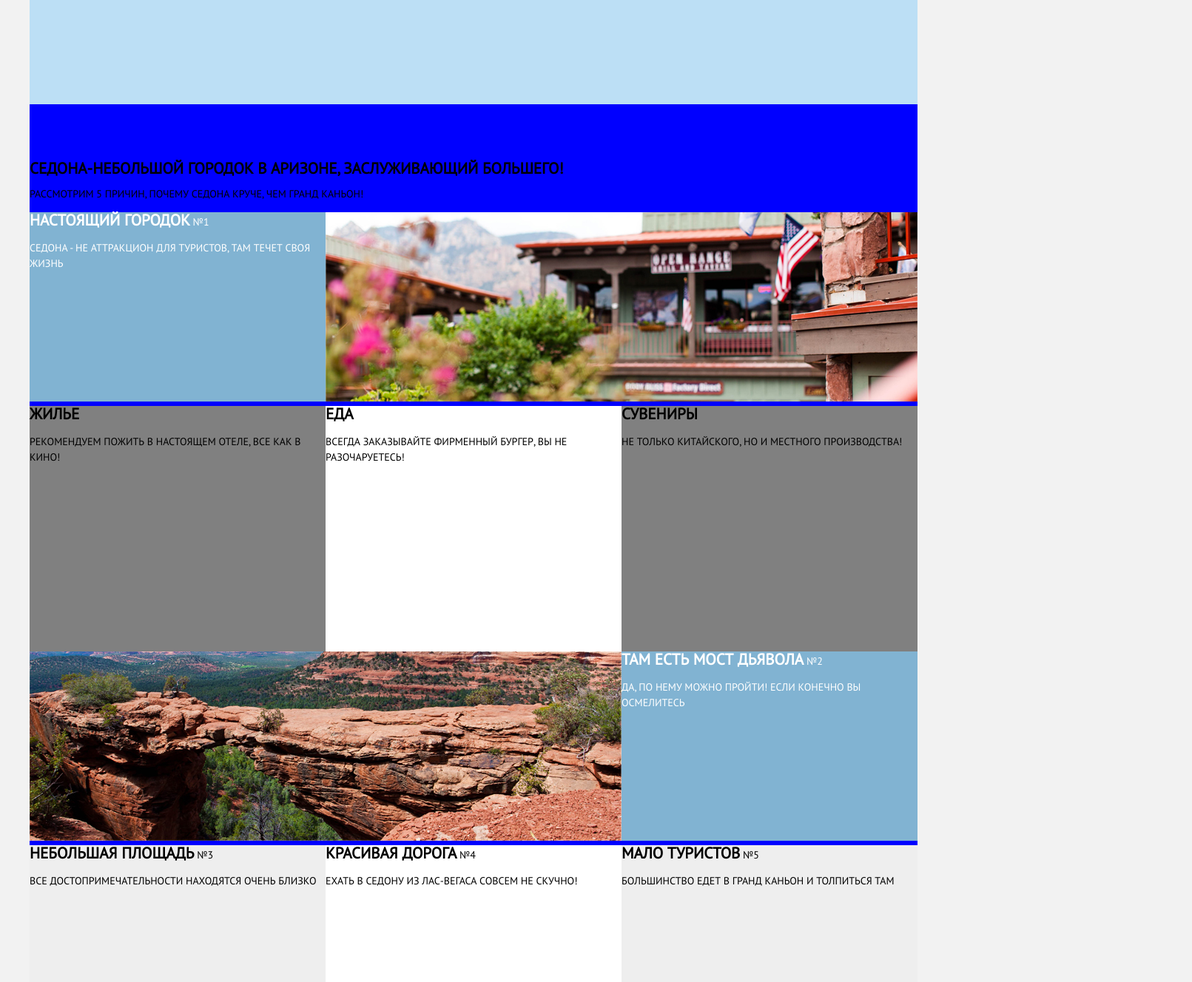
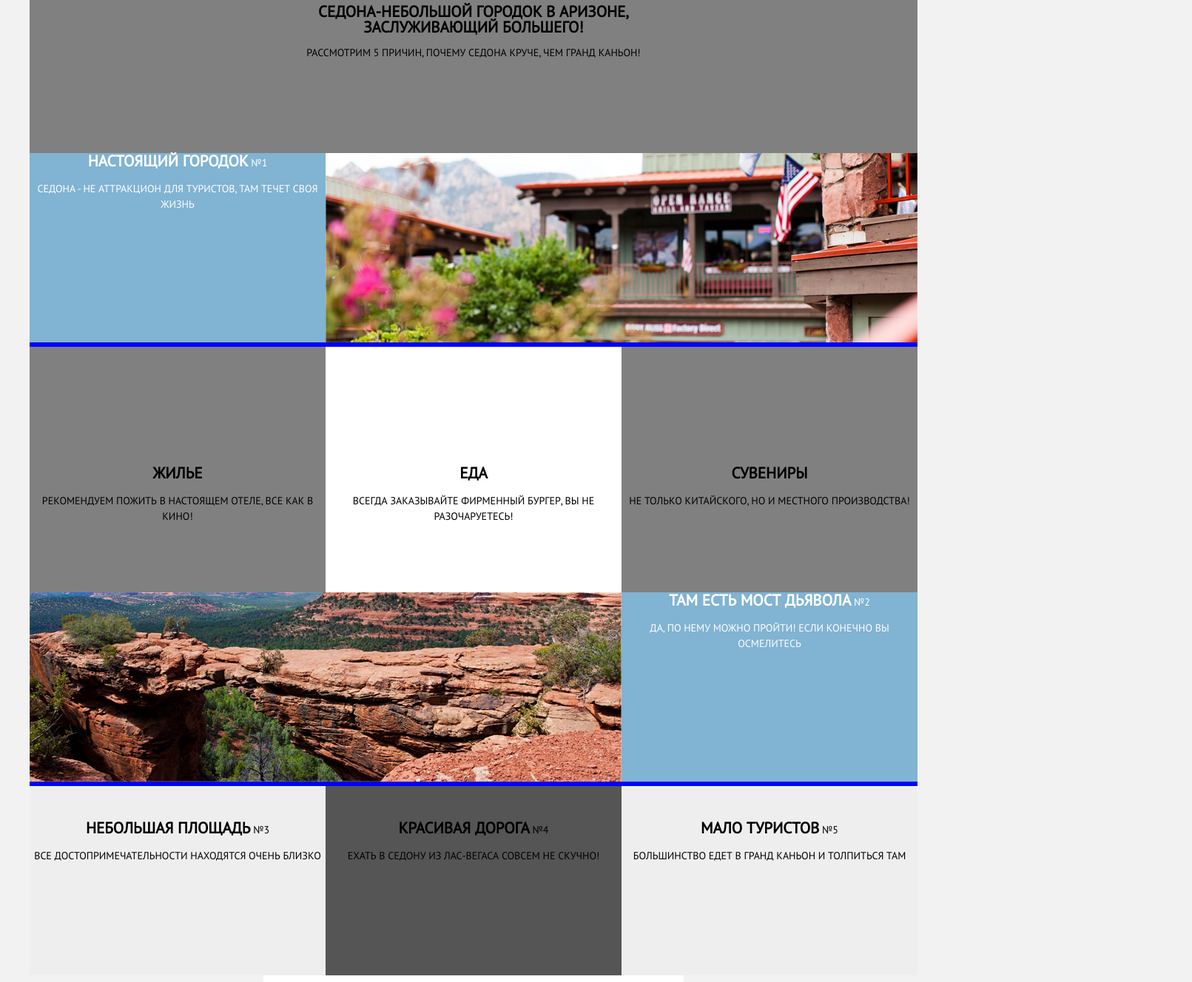
Before and after one commit to CreatorN07031117/231013-sedona, a plain HTML site: page index.html in a window 1280 px wide. Shown: the part 658-1986 px from the top of the page at 74% size, 1611 px wide, since content can reach past the window. Drawn offline with Linux system fonts and the light colour scheme.

Commit message:
4 задание
Разметка сетки

```diff
--- a/css/style.css
+++ b/css/style.css
@@ -7,57 +7,64 @@ body {
 	background-color: #f2f2f2;
 }
 
-header {
-	min-height: 56px;
-}
-
 .container {
 	width: 1200px;
 	margin: 0px auto;
-	padding: 0px;
+}
+
+.clearfix::after {
+	content: "";
+	display: block;
+	clear: both;
 }
 
 .main-nav {
+	float: left;
 	width: 1056px;
-	float: left;
+	min-height: 56px;
 	margin: 0 73px;
 	line-height: 26px;
 	font-weight: bold;
-	color: #000;
 	background-color: grey;
+}
+
+.main-nav li {
+	display: inline-block;
+	width: 128px;
 }
 
 .main-nav a{
 	text-decoration: none;
+	color: #000;
 }
-
 .active-page {
 	color: #766357;
 }
 
-main {
-	width: 1200px;
-	margin: 0px auto;
+.index-logo {
+	width: 458px;
+	min-height: 435px;
+	padding-top: 74px;
+	padding-left: 371px;
+	padding-right: 371px;
+
 	background-color: #bcdff5;
 }
 
-.index-logo {
-	width: 1200px;
-	min-height: 509px;
-	padding-top: 74px;
-	padding-left: 371px;
-}
+.features-item {
+	text-align: center;
 
-.features-item {
-	min-height: 1314px;
-	padding-top: 62px;
 	background-color: blue;
 }
 
-.features-item::before {
-	content: "";
-	display: block;
-	clear: both;
+.entry {
+	float: left;
+	width: 576px;
+	min-height: 216px;
+	padding-left: 312px;
+	padding-right: 312px;
+
+	background-color: grey;
 }
 
 h1 {
@@ -70,18 +77,14 @@ h1 {
 	font-weight: bold;
 }
 
-.clearfix::after {
-	content: "";
-	display: block;
-	clear: both;
-	width: 1200px;
-}
+
 
 .features-1 {
 	float: left;
 	width: 400px;
 	min-height: 256px;
 	color: #fff;
+	vertical-align: middle;
 	background-color: #81b3d2;
 }
 
@@ -94,25 +97,27 @@ h1 {
 .accomodition-features {
 	float: left;
 	width: 400px;
-	min-height: 332px;
+	min-height: 172px;
+	padding-top: 160px;
+
 	background-color: grey;
-	/*outline: 2px  solid grey;*/
 }
 
 .food-features {
 	float: left;
 	width: 400px;
-	min-height: 332px;
+	min-height: 172px;
+	padding-top: 160px;
 	background-color: #fff;
-	/*outline: 2px  solid black;*/
 }
 
 .souvenir-features {
 	float: right;
 	width: 400px;
-	min-height: 332px;
+	min-height: 172px;
+	padding-top: 160px;
+
 	background-color: grey;
-	/*outline: 2px  solid grey;*/
 }
 
 .photo-features-2 {
@@ -132,21 +137,25 @@ h1 {
 .features-3 {
 	float: left;
 	width: 400px;
-	min-height: 256px;
+	min-height: 210px;
+	padding-top: 46px;
 	background-color: #eee;
 }
 
 .features-4 {
 	float: left;
 	width: 400px;
-	min-height: 256px;
-	background-color: #fff;
+	min-height: 210px;
+	padding-top: 46px;
+
+	background-color: #555;
 }
 
 .features-5 {
 	float: right;
 	width: 400px;
-	min-height: 256px;
+	min-height: 210px;
+	padding-top: 46px;
 	background-color: #eee;
 }
 
@@ -162,10 +171,12 @@ h1 {
 	font-size: 30px;
 	line-height: 24px;
 	font-weight: bold;
+	text-align: center;
 }
 
 .search-hotel p {
 	line-height: 24px;
+	text-align: center;
 }
 
 .search-hotel a {
@@ -178,13 +189,6 @@ form {
 	font-weight: bold;
 }
 
-footer {
-	width: 1200px;
-	min-height: 120px;
-	margin: 0px auto;
-	padding: 0px;
-}
-
 .footer-visitsedona {
 	float: left;
 	width: 400px;
@@ -192,13 +196,14 @@ footer {
 	font-size: 21px;
 	line-height: 26px;
 	font-weight: bold;
+
 	background-color: grey;
 }
 
 .footer-social {
 	float: left;
 	width: 400px;
-	min-height: 120px
+	min-height: 120px;
 	background-color: #fff;
 }
 
@@ -206,12 +211,13 @@ footer {
 	float: right;
 	width: 400px;
 	min-height: 120px;
+
 	background-color: grey;
 }
 
 .filter-container form {
 	font-weight: normal;
-	/*color: #fff;*/
+	color: #fff;
 }
 
 .filter-container p {
@@ -223,6 +229,7 @@ footer {
 	float: left;
 	width: 312px;
 	min-height: 217px;
+
 	background-color: #355468;
 }
 
@@ -230,6 +237,7 @@ footer {
 	float: left;
 	width: 288px;
 	min-height: 217px;
+
 	background-color: #83a2c1;
 }
 
@@ -237,6 +245,7 @@ footer {
 	float: right;
 	width: 600px;
 	min-height: 145px;
+
 	background-color: #293c43;
 }
 .search-btn {
@@ -246,6 +255,8 @@ footer {
 	font-size: 21px;
 	line-height: 26px;
 	color: #fff;
+
+	background-color: #83a2c1;
 }
 
 .result {
@@ -255,6 +266,7 @@ footer {
 	font-size: 21px;
 	line-height: 26px;
 	font-weight: bold;
+
 	background-color: grey;
 }
 
@@ -262,7 +274,12 @@ footer {
 	float: left;
 	width: 390px;
 	min-height: 87px;
+
 	background-color: #565656;
+}
+
+.sorting li {
+	display: inline-block;
 }
 
 .sorting-arrow {
@@ -270,6 +287,7 @@ footer {
 	width: 40px;
 	min-height: 87px;
 	margin-right: 73px;
+
 	background-color: #fff;
 }
 
@@ -285,6 +303,7 @@ footer {
 	float: left;
 	width: 392px;
 	min-height: 154px;
+	padding-left: 30px;
 	background-color: #fff;
 }
 
@@ -296,8 +315,7 @@ footer {
 .info-hotel a {
 	font-weight: bold;
 	text-decoration: none;
-	color: #fff;
-	background-color: #766357;
+	color: #000;
 }
 
 .rating-hotel {
--- a/index.html
+++ b/index.html
@@ -7,8 +7,8 @@
     <link href="css/style.css" rel="stylesheet">
   </head>
   <body>
-  	<header class="main-header">
-  		<div class="container clearfix">
+  <div class="container">
+  	<header class="main-header clearfix">
   			<div class="logo">
   				<img src="img/logo.png" width="138" height="70" alt="City of Sedona">
   			</div>
@@ -20,15 +20,16 @@
   					<li><a href="#">Гостиницы</a></li>
   				</ul>
   			</nav>
-  		</div>
   	</header>
   	<main>
   		<div class="index-logo">
   			<img src="img/index-logo.png" width="458" height="352" alt="Welcome to Sedona">
   		</div>
-  		<div class="features-item">
-  			<h1>Седона-небольшой городок в Аризоне, заслуживающий большего!</h1>
-  			<p>Рассмотрим 5 причин, почему Седона круче, чем Гранд Каньон!</p>
+  		<div class="features-item clearfix">
+        <div class="entry">
+  			 <h1>Седона-небольшой городок в Аризоне, заслуживающий большего!</h1>
+  			 <p>Рассмотрим 5 причин, почему Седона круче, чем Гранд Каньон!</p>
+        </div>
   			<div class="clearfix">
           <div class="features-1">
   				  <b class="features-name">Настоящий городок</b>
@@ -137,5 +138,6 @@
   			<a href="https://htmlacademy.ru"><img src="img/htmlacademy.png" widht="113" height="39" alt="HTML Academy"></a>
   		</div>
   	</footer>
+  </div>
   </body>
 </html>
```
Also changed, not shown: hotels.html (+2 -2 lines).
